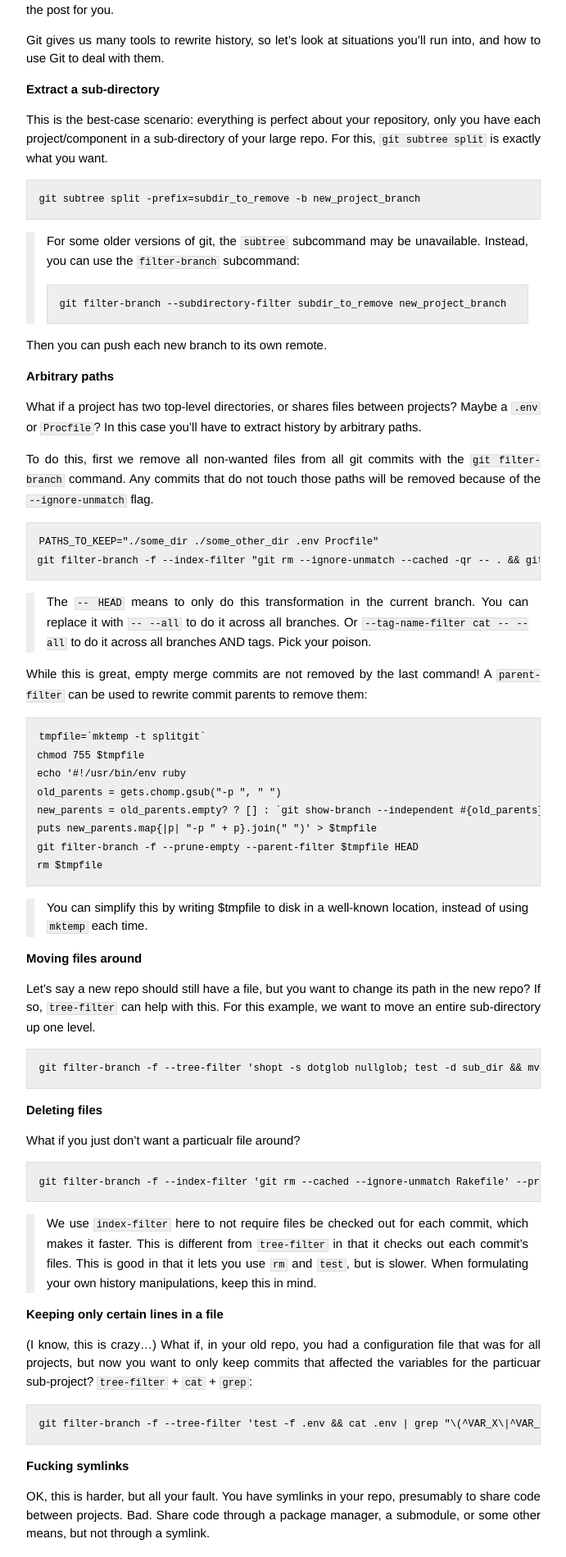
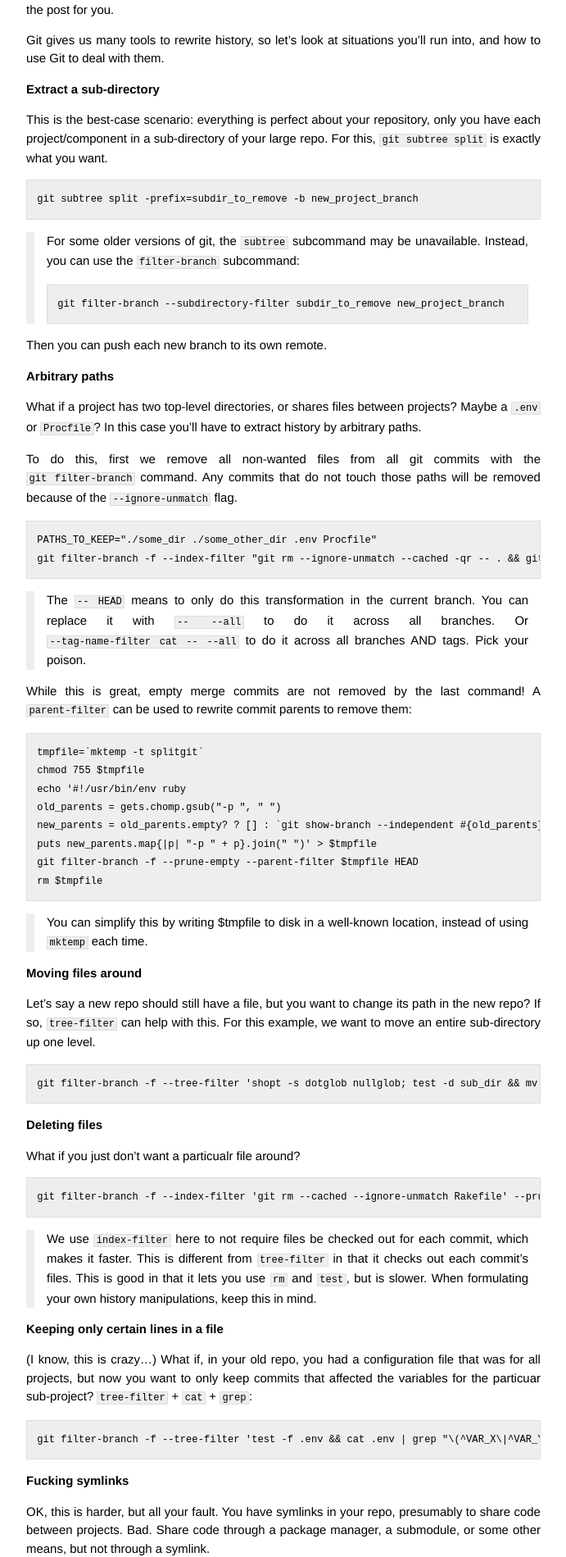
Before and after one commit to jschementi/jschementi.github.io, a Jekyll site: the page built from _posts/2014-07-17-splitting-up-a-git-repo.md, in a window 1280 px wide. Shown: the part 697-2596 px from the top of the page at 82% size, without its empty margins (294-985 px from the left). Built offline with Jekyll 4.4.1, drawn with Linux system fonts in a browser that asks for light colours; Markdown is read by kramdown in place of the engine named in the settings; comment, search, counter and statistics services are not loaded.

Commit message:
fix standalone <code> wrapping

```diff
--- a/css/main.css
+++ b/css/main.css
@@ -214,11 +214,14 @@ ul {
   border: 1px solid #ddd;
   background-color: #eee;
   padding: 0 .2em;
+  white-space: pre;
 }
 
 .post pre code {
   border: none;
   background-color: #eee;
+  padding: 0;
+  white-space: pre;
 }
 
 blockquote {
```
